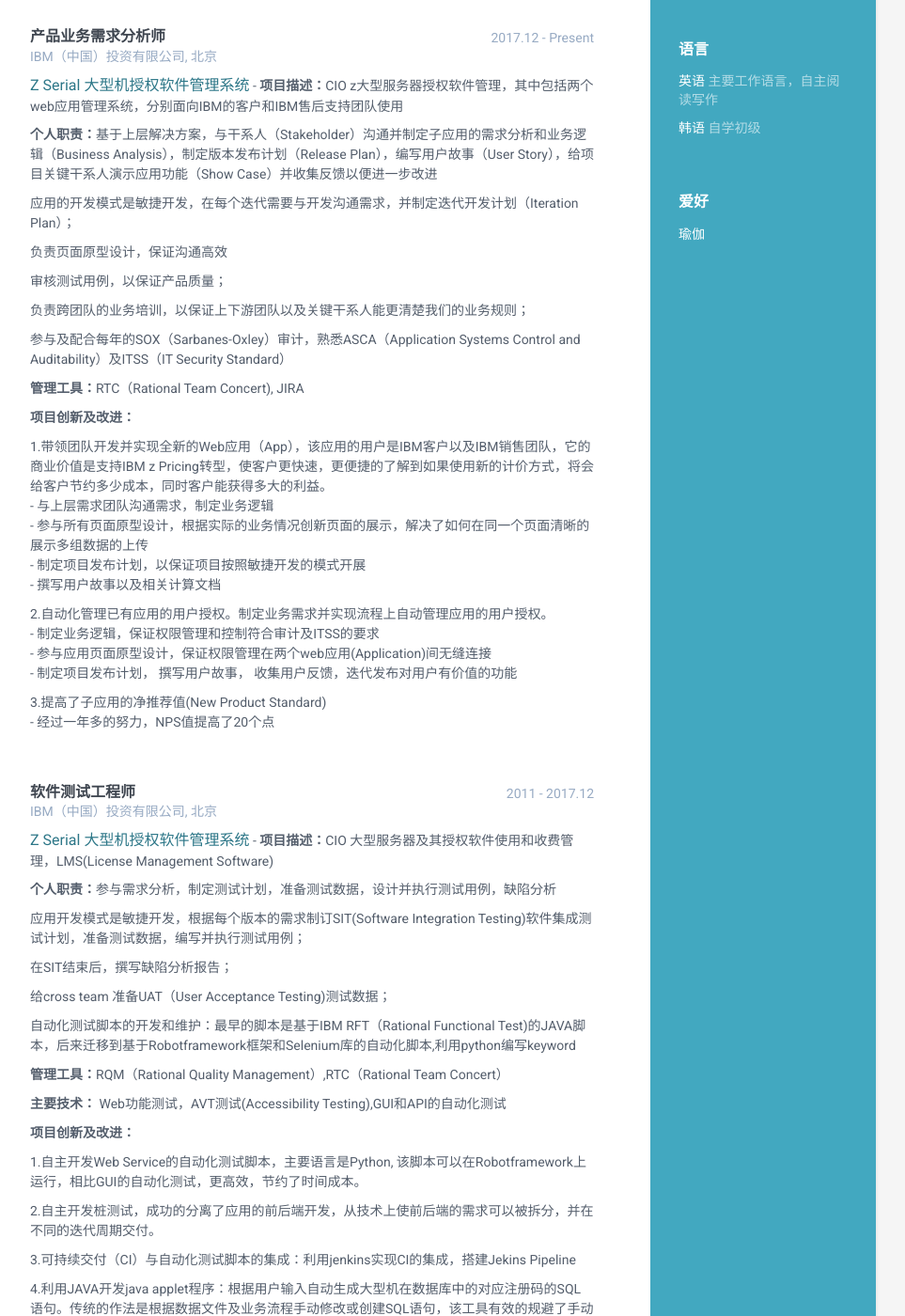
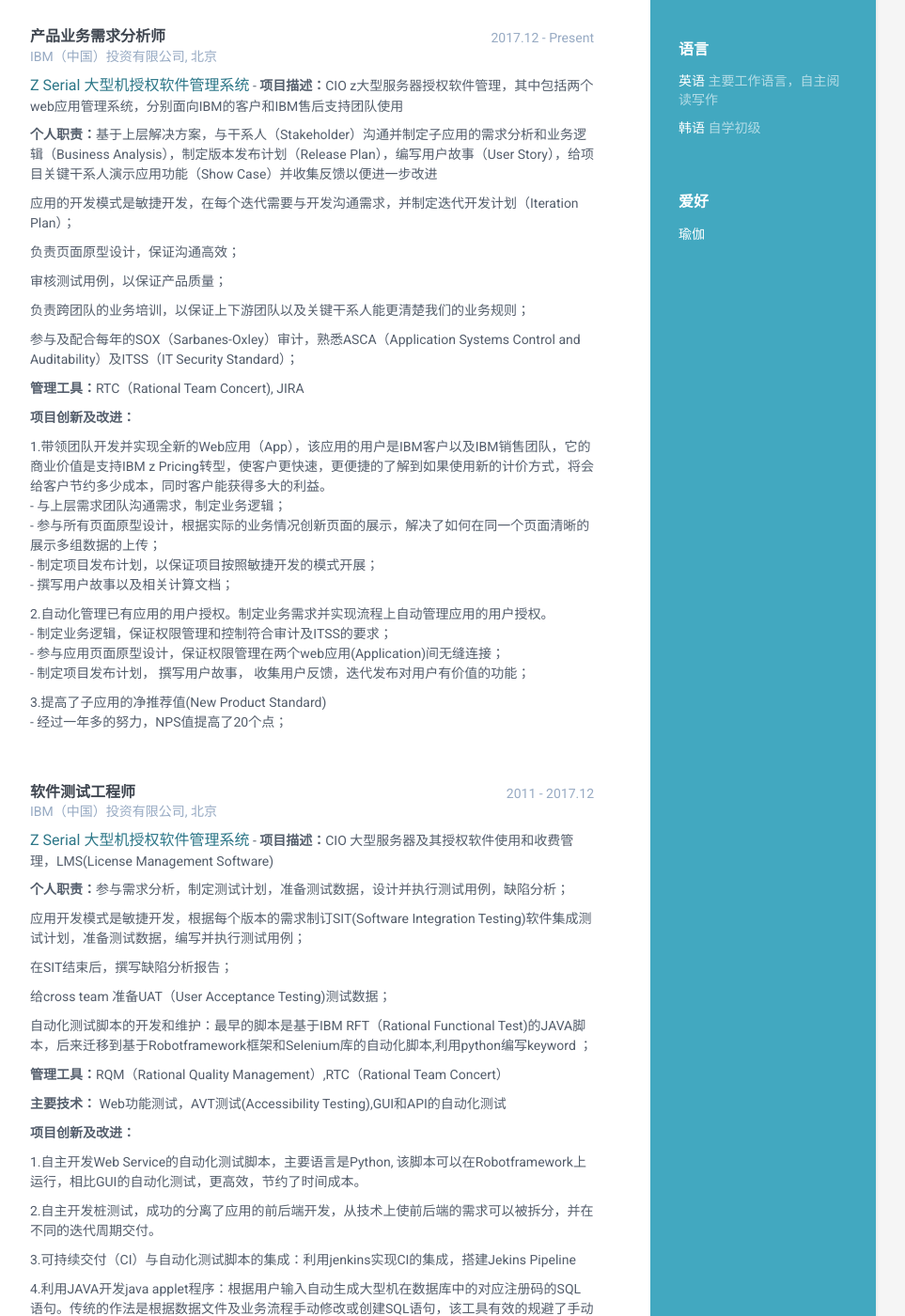
Before and after one commit to liuyang0116/LiuYangResume_EN, a Jekyll site: the page built from index.html, in a window 1280 px wide and 1400 px high, scrolled down 764 px. Shown: the whole window at 94% size, without its empty margins (188-1151 px from the left). Built offline with Jekyll 4.4.1, drawn with Linux system fonts in a browser that asks for light colours.

```diff
--- a/_includes/projects.html
+++ b/_includes/projects.html
@@ -14,25 +14,25 @@
 			<p></p>
 			<p><b>个人职责：</b>基于上层解决方案，与干系人（Stakeholder）沟通并制定子应用的需求分析和业务逻辑（Business Analysis），制定版本发布计划（Release Plan），编写用户故事（User Story），给项目关键干系人演示应用功能（Show Case）并收集反馈以便进一步改进</p>
 					<p>应用的开发模式是敏捷开发，在每个迭代需要与开发沟通需求，并制定迭代开发计划（Iteration Plan）；</p>
-					<p>负责页面原型设计，保证沟通高效</p>
+					<p>负责页面原型设计，保证沟通高效；</p>
 					<p>审核测试用例，以保证产品质量；</p>
 					<p>负责跨团队的业务培训，以保证上下游团队以及关键干系人能更清楚我们的业务规则；</p>
-					<p>参与及配合每年的SOX（Sarbanes-Oxley）审计，熟悉ASCA（Application Systems Control and Auditability）及ITSS（IT Security Standard）</p>
+					<p>参与及配合每年的SOX（Sarbanes-Oxley）审计，熟悉ASCA（Application Systems Control and Auditability）及ITSS（IT Security Standard）；</p>
 					<p><b>管理工具：</b>RTC（Rational Team Concert), JIRA</p>
 					<p><b>项目创新及改进：</b></p>
 					<p>1.带领团队开发并实现全新的Web应用（App），该应用的用户是IBM客户以及IBM销售团队，它的商业价值是支持IBM z Pricing转型，使客户更快速，更便捷的了解到如果使用新的计价方式，将会给客户节约多少成本，同时客户能获得多大的利益。
-					  <br>  - 与上层需求团队沟通需求，制定业务逻辑
-					  <br>  - 参与所有页面原型设计，根据实际的业务情况创新页面的展示，解决了如何在同一个页面清晰的展示多组数据的上传
-					  <br>  - 制定项目发布计划，以保证项目按照敏捷开发的模式开展
-					  <br>  - 撰写用户故事以及相关计算文档
+					  <br>  - 与上层需求团队沟通需求，制定业务逻辑；
+					  <br>  - 参与所有页面原型设计，根据实际的业务情况创新页面的展示，解决了如何在同一个页面清晰的展示多组数据的上传；
+					  <br>  - 制定项目发布计划，以保证项目按照敏捷开发的模式开展；
+					  <br>  - 撰写用户故事以及相关计算文档；
 					  </p>
 					<p>2.自动化管理已有应用的用户授权。制定业务需求并实现流程上自动管理应用的用户授权。
-					  <br>  - 制定业务逻辑，保证权限管理和控制符合审计及ITSS的要求
-					  <br>  - 参与应用页面原型设计，保证权限管理在两个web应用(Application)间无缝连接
-					  <br>  - 制定项目发布计划， 撰写用户故事， 收集用户反馈，迭代发布对用户有价值的功能
+					  <br>  - 制定业务逻辑，保证权限管理和控制符合审计及ITSS的要求；
+					  <br>  - 参与应用页面原型设计，保证权限管理在两个web应用(Application)间无缝连接；
+					  <br>  - 制定项目发布计划， 撰写用户故事， 收集用户反馈，迭代发布对用户有价值的功能；
 					</p>
 					<p>3.提高了子应用的净推荐值(New Product Standard)
-					  <br>  - 经过一年多的努力，NPS值提高了20个点
+					  <br>  - 经过一年多的努力，NPS值提高了20个点；
 					</p>
 
                 </div><!--//item-->
@@ -46,11 +46,11 @@
                     <span class="project-title"><a href="#" target="_blank">Z Serial 大型机授权软件管理系统</a></span> -
                     <span class="project-tagline"><b>项目描述：</b>CIO 大型服务器及其授权软件使用和收费管理，LMS(License Management Software)</span>
 					<p></p>
-			                <p><b>个人职责：</b>参与需求分析，制定测试计划，准备测试数据，设计并执行测试用例，缺陷分析</p>
+			                <p><b>个人职责：</b>参与需求分析，制定测试计划，准备测试数据，设计并执行测试用例，缺陷分析；</p>
 					<p>应用开发模式是敏捷开发，根据每个版本的需求制订SIT(Software Integration Testing)软件集成测试计划，准备测试数据，编写并执行测试用例；</p>
 					<p>在SIT结束后，撰写缺陷分析报告；</p>
 					<p>给cross team 准备UAT（User Acceptance Testing)测试数据；</p>
-					<p>自动化测试脚本的开发和维护：最早的脚本是基于IBM RFT（Rational Functional Test)的JAVA脚本，后来迁移到基于Robotframework框架和Selenium库的自动化脚本,利用python编写keyword </p>
+					<p>自动化测试脚本的开发和维护：最早的脚本是基于IBM RFT（Rational Functional Test)的JAVA脚本，后来迁移到基于Robotframework框架和Selenium库的自动化脚本,利用python编写keyword ；</p>
 					<p><b>管理工具：</b>RQM（Rational Quality Management）,RTC（Rational Team Concert）</p>
 					<p><b>主要技术：</b> Web功能测试，AVT测试(Accessibility Testing),GUI和API的自动化测试</p>
 					<p><b>项目创新及改进：</b></p>
```
